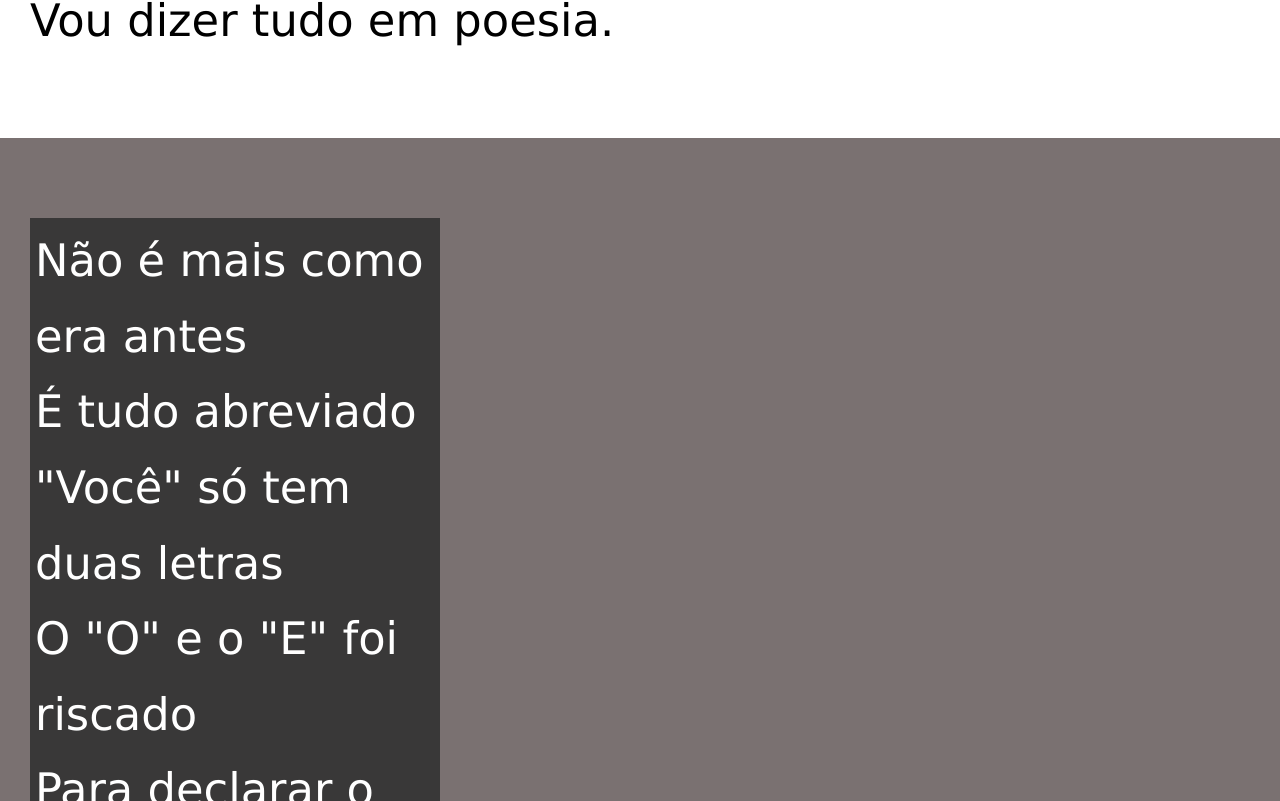
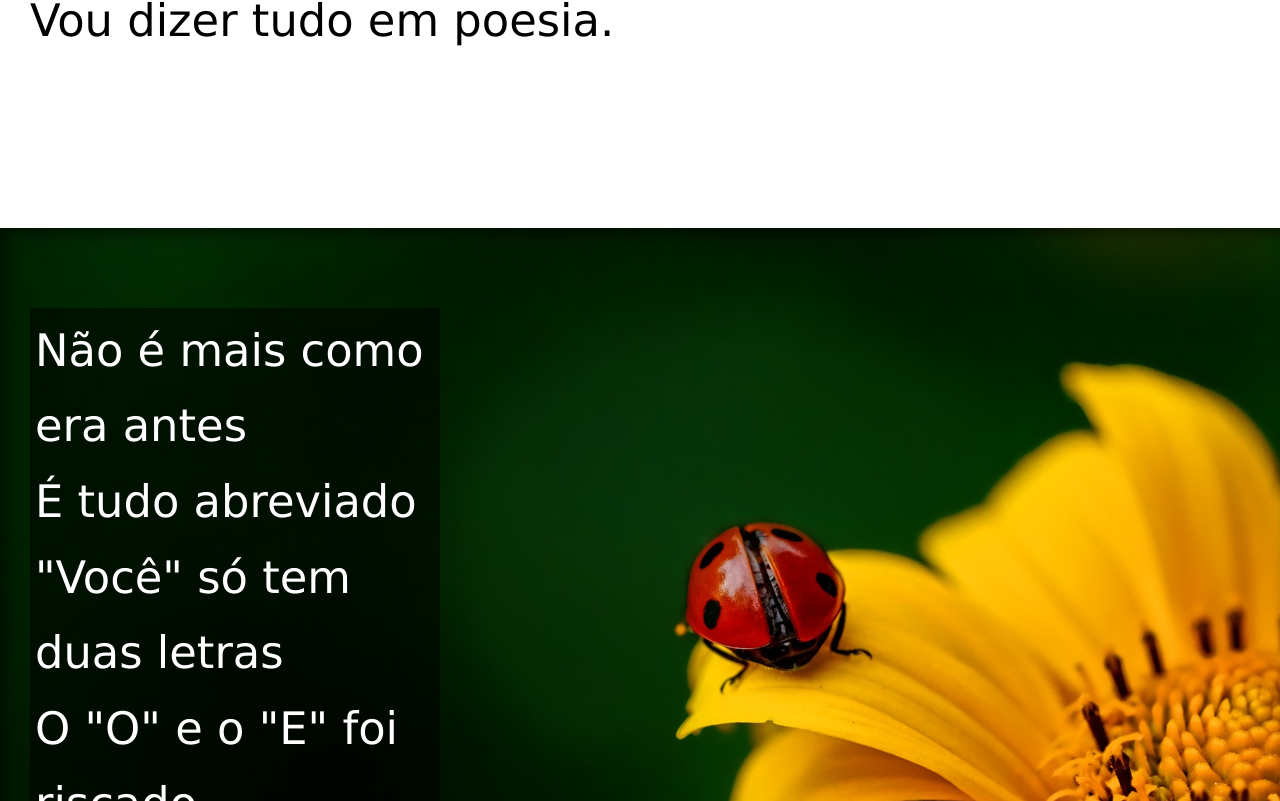
Before and after one commit to Carvalhocarvalho-63/html-css, a plain HTML site: page desafios/desafio12/index.html in a window 1280 px wide. Shown: the part 819-1620 px from the top of the page. Drawn offline with Linux system fonts and the light colour scheme; a web font is replaced by a local one.

Commit message:
finalizei

```diff
--- a/desafios/desafio12/estilo/style.css
+++ b/desafios/desafio12/estilo/style.css
@@ -59,6 +59,9 @@ section {
     font-family: var(--font3);
     font-size: 3.5vw;
 }
+section > p {
+    padding-bottom: 2em;
+}
 section.normal {
        background-color: white;
        color: black;
@@ -66,12 +69,24 @@ section.normal {
 section.imagem {
     background-color: rgba(43, 21, 21, 0.378);
     color: white;
+    box-shadow: inset 6px 6px 13px 0px rgb(0, 0, 0, 0.473);
+    background-attachment: fixed;
 }
 section.imagem > p {
     width: 400px;
-    background-color: rgba(56, 55, 55, 0.986);
+    background-color: rgba(0, 0, 0, 0.514);
     display: inline-block;
     padding: 5px;
+    text-shadow: 1px, 1px 0px black;
+}
+section#img01 {
+    background-image: url('../imagens/background001.jpg');
+    background-position: right center;
+    background-size: cover;
+}
+section#img02 {
+    background-image: url('../imagens/background002.jpg');
+    background-size: cover;
 }
 footer {
     background-color: black;
--- a/desafios/desafio12/index.html
+++ b/desafios/desafio12/index.html
@@ -26,7 +26,7 @@
 
 
 
-    <section class="imagem">
+    <section class="imagem" id="img01">
         <p>
             Não é mais como era antes <br>
             É tudo abreviado <br>
@@ -63,7 +63,7 @@
 
 
 
-    <section class="imagem">
+    <section class="imagem" id="img02">
         <p>
             Tenho saudade das cartas <br>
             Escritas com a própria mão <br>
```
